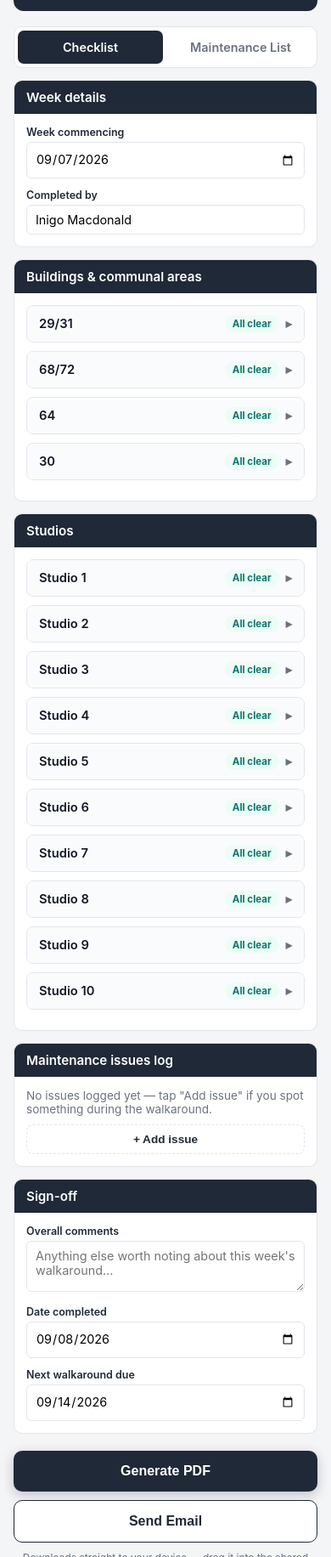
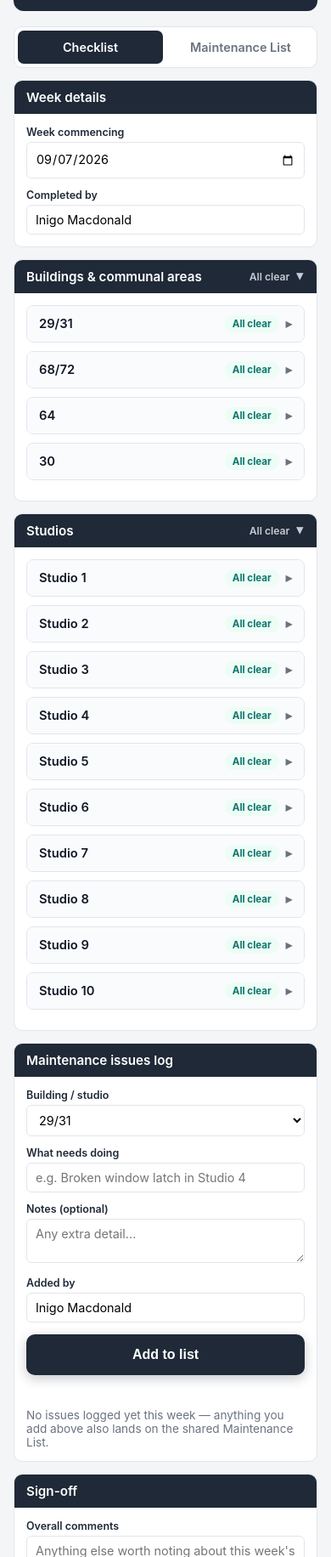
Before and after one commit to inigo365/weeklywalkaround, a plain HTML site: page index.html in a window 390 px wide. Shown: the part 168-2000 px from the top of the page at 85% size. Drawn offline with Linux system fonts and the light colour scheme.

Commit message:
Add files via upload

```diff
--- a/index.html
+++ b/index.html
@@ -480,6 +480,24 @@ function(t){t.__bidiEngine__=t.prototype.__bidiEngine__=function(t){var r,n,i,a,
     font-weight:600;
     font-size:0.95rem;
   }
+  details.card-collapsible{background:var(--card);border:1px solid var(--border);border-radius:10px;margin-bottom:14px;overflow:hidden;}
+  details.card-collapsible > summary{
+    list-style:none;cursor:pointer;
+    background:var(--navy);color:#fff;
+    padding:10px 14px;font-weight:600;font-size:0.95rem;
+    display:flex;align-items:center;gap:10px;
+  }
+  details.card-collapsible > summary > span:first-child{flex:1;min-width:0;}
+  details.card-collapsible > summary::-webkit-details-marker{display:none;}
+  details.card-collapsible > summary .section-status{
+    font-size:0.76rem;font-weight:600;color:#c7ccd4;flex:0 0 auto;
+  }
+  details.card-collapsible > summary .section-status.issue{color:#fca5a5;}
+  details.card-collapsible > summary::after{
+    content:"▸";color:#c7ccd4;transition:transform .15s;flex:0 0 auto;
+  }
+  details.card-collapsible[open] > summary::after{transform:rotate(90deg);}
+  details.card-collapsible > .card-body{padding:14px;}
   .card-body{padding:14px;}
 
   .info-grid{display:grid;grid-template-columns:1fr 1fr;gap:12px;}
@@ -773,21 +791,44 @@ function(t){t.__bidiEngine__=t.prototype.__bidiEngine__=function(t){var r,n,i,a,
     </div>
   </div>
 
-  <div class="card">
-    <div class="card-header">Buildings &amp; communal areas</div>
+  <details class="card-collapsible" open>
+    <summary>
+      <span>Buildings &amp; communal areas</span>
+      <span class="section-status" id="buildingsSectionStatus"></span>
+    </summary>
     <div class="card-body" id="buildingsContainer"></div>
-  </div>
-
-  <div class="card">
-    <div class="card-header">Studios</div>
+  </details>
+
+  <details class="card-collapsible" open>
+    <summary>
+      <span>Studios</span>
+      <span class="section-status" id="studiosSectionStatus"></span>
+    </summary>
     <div class="card-body" id="studiosContainer"></div>
-  </div>
+  </details>
 
   <div class="card">
     <div class="card-header">Maintenance issues log</div>
     <div class="card-body">
-      <div id="maintContainer"></div>
-      <button class="add-btn" onclick="addMaintRow()">+ Add issue</button>
+      <div class="field" style="margin-bottom:12px;">
+        <label for="clMaintLocation">Building / studio</label>
+        <select id="clMaintLocation"></select>
+      </div>
+      <div class="field" style="margin-bottom:12px;">
+        <label for="clMaintItem">What needs doing</label>
+        <input type="text" id="clMaintItem" placeholder="e.g. Broken window latch in Studio 4">
+      </div>
+      <div class="field" style="margin-bottom:12px;">
+        <label for="clMaintNotes">Notes (optional)</label>
+        <textarea id="clMaintNotes" style="min-height:44px;resize:vertical;" placeholder="Any extra detail..."></textarea>
+      </div>
+      <div class="field" style="margin-bottom:14px;">
+        <label for="clMaintAddedBy">Added by</label>
+        <input type="text" id="clMaintAddedBy" placeholder="Your name">
+      </div>
+      <button class="generate" id="clMaintAddBtn" onclick="addChecklistMaintItem()">Add to list</button>
+      <p class="snag-add-msg" id="clMaintAddMsg"></p>
+      <div id="maintContainer" style="margin-top:14px;"></div>
     </div>
   </div>
 
@@ -996,62 +1037,121 @@ function updateBadge(prefix){
     badge.textContent = `${total - checked} flagged`;
     badge.classList.add("issue");
   }
-}
-
-function addMaintRow(){
-  const id = maintIdCounter++;
-  maintRows.push({id, location:"", issue:"", priority:"Low", action:"", dateResolved:""});
-  renderMaintRows();
-  saveStateNow();
-}
+  updateSectionStatus(prefix.startsWith("b") ? "buildings" : "studios");
+}
+
+function updateSectionStatus(kind){
+  const containerId = kind === "buildings" ? "buildingsContainer" : "studiosContainer";
+  const statusId = kind === "buildings" ? "buildingsSectionStatus" : "studiosSectionStatus";
+  const el = document.getElementById(statusId);
+  const container = document.getElementById(containerId);
+  if(!el || !container) return;
+  const flagged = container.querySelectorAll(".badge.issue").length;
+  el.textContent = flagged > 0 ? `${flagged} flagged` : "All clear";
+  el.classList.toggle("issue", flagged > 0);
+}
+
 function removeMaintRow(id){
   maintRows = maintRows.filter(r => r.id !== id);
   renderMaintRows();
   saveStateNow();
 }
-function updateMaintField(id, field, value){
-  const row = maintRows.find(r => r.id === id);
-  if(row) row[field] = value;
-}
+
 function renderMaintRows(){
   const container = document.getElementById("maintContainer");
   if(maintRows.length === 0){
-    container.innerHTML = `<p style="color:var(--grey);font-size:0.85rem;margin:0 0 10px;">No issues logged yet — tap "Add issue" if you spot something during the walkaround.</p>`;
+    container.innerHTML = `<p style="color:var(--grey);font-size:0.85rem;margin:0;">No issues logged yet this week — anything you add above also lands on the shared Maintenance List.</p>`;
     return;
   }
   container.innerHTML = maintRows.map(r => `
     <div class="maint-row">
-      <div class="maint-grid">
-        <div class="field">
-          <label>Location</label>
-          <input type="text" placeholder="e.g. Studio 4 / 68-72" value="${r.location}" oninput="updateMaintField(${r.id},'location',this.value)">
-        </div>
-        <div class="field">
-          <label>Priority</label>
-          <select onchange="updateMaintField(${r.id},'priority',this.value)">
-            <option ${r.priority==='Low'?'selected':''}>Low</option>
-            <option ${r.priority==='Medium'?'selected':''}>Medium</option>
-            <option ${r.priority==='High'?'selected':''}>High</option>
-          </select>
-        </div>
-      </div>
-      <div class="field" style="margin-bottom:8px;">
-        <label>Issue</label>
-        <textarea oninput="updateMaintField(${r.id},'issue',this.value)" placeholder="Describe what's wrong...">${r.issue}</textarea>
-      </div>
-      <div class="maint-grid">
-        <div class="field">
-          <label>Action / reported to</label>
-          <input type="text" value="${r.action}" oninput="updateMaintField(${r.id},'action',this.value)">
-        </div>
-        <div class="field">
-          <label>Date resolved (if known)</label>
-          <input type="date" value="${r.dateResolved}" oninput="updateMaintField(${r.id},'dateResolved',this.value)">
-        </div>
-      </div>
-      <button class="remove-btn" onclick="removeMaintRow(${r.id})">Remove this issue</button>
+      <div style="display:flex;justify-content:space-between;gap:10px;align-items:flex-start;">
+        <div style="min-width:0;">
+          <div style="font-weight:700;font-size:0.88rem;color:var(--navy);">${snagEscape(r.location || "Unassigned")}</div>
+          <div style="font-size:0.85rem;margin-top:2px;">${snagEscape(r.issue || "")}</div>
+          ${r.notes ? `<div style="font-size:0.8rem;color:var(--grey);margin-top:2px;">${snagEscape(r.notes)}</div>` : ""}
+          ${r.addedBy ? `<div style="font-size:0.76rem;color:var(--grey);margin-top:4px;">Added by ${snagEscape(r.addedBy)}</div>` : ""}
+        </div>
+        <button class="remove-btn" style="flex:0 0 auto;" onclick="removeMaintRow(${r.id})">Remove</button>
+      </div>
     </div>
   `).join("");
+}
+
+// Prefill "Added by" fields from the same "Completed by" name used on the
+// checklist, for a given input id.
+function prefillAddedByField(inputId){
+  const el = document.getElementById(inputId);
+  if(el && !el.value.trim()){
+    const cb = document.getElementById("completedBy");
+    const name = cb ? cb.value.trim() : "";
+    if(name) el.value = name;
+  }
+}
+
+async function addChecklistMaintItem(){
+  const btn = document.getElementById("clMaintAddBtn");
+  const msg = document.getElementById("clMaintAddMsg");
+  const sel = document.getElementById("clMaintLocation");
+  const itemEl = document.getElementById("clMaintItem");
+  const notesEl = document.getElementById("clMaintNotes");
+  const addedByEl = document.getElementById("clMaintAddedBy");
+
+  const item = itemEl.value.trim();
+  if(!item){
+    msg.textContent = "Add a short description first.";
+    msg.className = "snag-add-msg err";
+    itemEl.focus();
+    return;
+  }
+  const opts = snagLocationOptions();
+  const loc = opts[Number(sel.value)] || opts[0];
+  const wantLabel = loc.space || loc.building;
+  const notes = notesEl.value.trim();
+  const addedBy = addedByEl.value.trim();
+
+  const prevLabel = btn.textContent;
+  btn.disabled = true;
+  btn.textContent = "Adding…";
+  msg.textContent = "";
+  msg.className = "snag-add-msg";
+
+  // Same write as the Maintenance List tab — this item lands on the shared
+  // sheet either way. We add it to this week's local list regardless of
+  // whether the network call below succeeds, so it's never lost from the
+  // PDF/email just because of a bad connection — it'll just need adding to
+  // the shared list separately if the POST didn't land.
+  let synced = false;
+  try {
+    await postSnag({
+      action:"add",
+      building: loc.building,
+      space: loc.space,
+      item: item,
+      notes: notes,
+      addedBy: addedBy
+    });
+    synced = true;
+  } catch(e){ /* still add locally below */ }
+
+  maintRows.push({
+    id: maintIdCounter++,
+    location: wantLabel,
+    issue: item,
+    notes: notes,
+    addedBy: addedBy
+  });
+  renderMaintRows();
+  saveStateNow();
+
+  itemEl.value = "";
+  notesEl.value = "";
+  msg.textContent = synced
+    ? "Added to this week's list and the shared Maintenance List ✓"
+    : "Added to this week's list — couldn't reach the shared list, add it there separately when back online.";
+  msg.className = synced ? "snag-add-msg ok" : "snag-add-msg err";
+  btn.disabled = false;
+  btn.textContent = prevLabel;
 }
 
 function initDates(){
@@ -1167,8 +1267,9 @@ function buildReportBullets(){
     .forEach(r => {
       const loc = (r.location || "").trim();
       const issue = (r.issue || "").trim();
+      const notes = (r.notes || "").trim();
       const desc = loc && issue ? `${loc} — ${issue}` : (issue || loc || (r.action || "").trim());
-      bullets.push(`- ${desc}`);
+      bullets.push(`- ${desc}${notes ? ` (${notes})` : ""}`);
     });
 
   return bullets;
@@ -1435,19 +1536,19 @@ function buildChecklistDoc(){
     y = sectionHeader(doc, "3. Maintenance Issues Log", y, pageWidth, margin);
     let maintBody = maintRows
       .filter(r => r.location || r.issue || r.action)
-      .map(r => [r.location || "-", r.issue || "-", r.priority, r.action || "-", r.dateResolved ? fmtDisplay(r.dateResolved) : "-"]);
+      .map(r => [r.location || "-", r.issue || "-", r.notes || "-", r.addedBy || "-"]);
     if(maintBody.length === 0){
-      maintBody = [["-", "No issues logged this week", "-", "-", "-"]];
+      maintBody = [["-", "No issues logged this week", "-", "-"]];
     }
     doc.autoTable({
       startY: y,
       margin: {left: margin, right: margin},
-      head: [["Location", "Issue", "Priority", "Action / reported to", "Resolved"]],
+      head: [["Location", "Issue", "Notes", "Added by"]],
       body: maintBody,
       theme: "grid",
       styles: {fontSize: 7.8, cellPadding: 2.5, textColor: [17,24,39], lineColor: [209,213,219], lineWidth: 0.2},
       headStyles: {fillColor: [229,231,235], textColor: [17,24,39], fontStyle: "bold"},
-      columnStyles: {0: {cellWidth: 30}, 2: {cellWidth: 18}, 4: {cellWidth: 22}}
+      columnStyles: {0: {cellWidth: 32}, 3: {cellWidth: 28}}
     });
     y = doc.lastAutoTable.finalY + 8;
 
@@ -1710,9 +1811,8 @@ function fmtSnagDate(value){
   return d.toLocaleDateString("en-GB", {day:"2-digit", month:"short", year:"numeric"});
 }
 
-function initMaintList(){
-  const sel = document.getElementById("snagLocation");
-  if(sel){
+function populateLocationSelect(sel){
+  if(!sel) return;
   const opts = snagLocationOptions();
   let html = "";
   ["Buildings & communal areas", "Studios"].forEach(groupName => {
@@ -1724,6 +1824,11 @@ function initMaintList(){
   });
   sel.innerHTML = html;
 }
+
+function initMaintList(){
+  populateLocationSelect(document.getElementById("snagLocation"));
+  populateLocationSelect(document.getElementById("clMaintLocation"));
+  prefillAddedByField("clMaintAddedBy");
   if(MAINT_SHEET_URL){
     const link = document.getElementById("snagSheetLink");
     if(link){
@@ -1735,12 +1840,7 @@ function initMaintList(){
 
 // Prefill "Added by" from the same "Completed by" name used on the checklist.
 function prefillAddedBy(){
-  const el = document.getElementById("snagAddedBy");
-  if(el && !el.value.trim()){
-    const cb = document.getElementById("completedBy");
-    const name = cb ? cb.value.trim() : "";
-    if(name) el.value = name;
-  }
+  prefillAddedByField("snagAddedBy");
 }
 
 function switchView(view){
```
Lines whose indentation alone changed are shown as unchanged.
